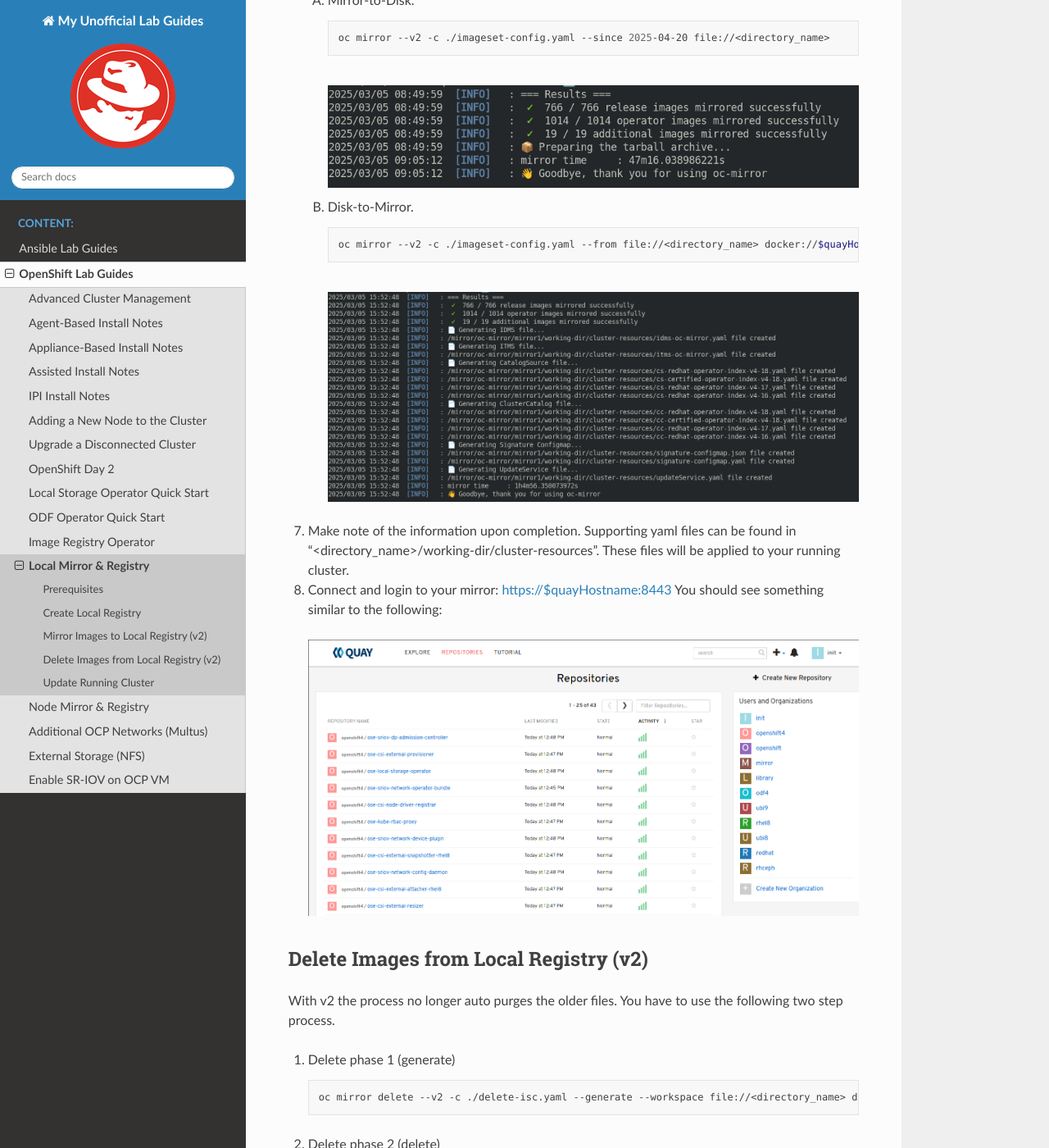
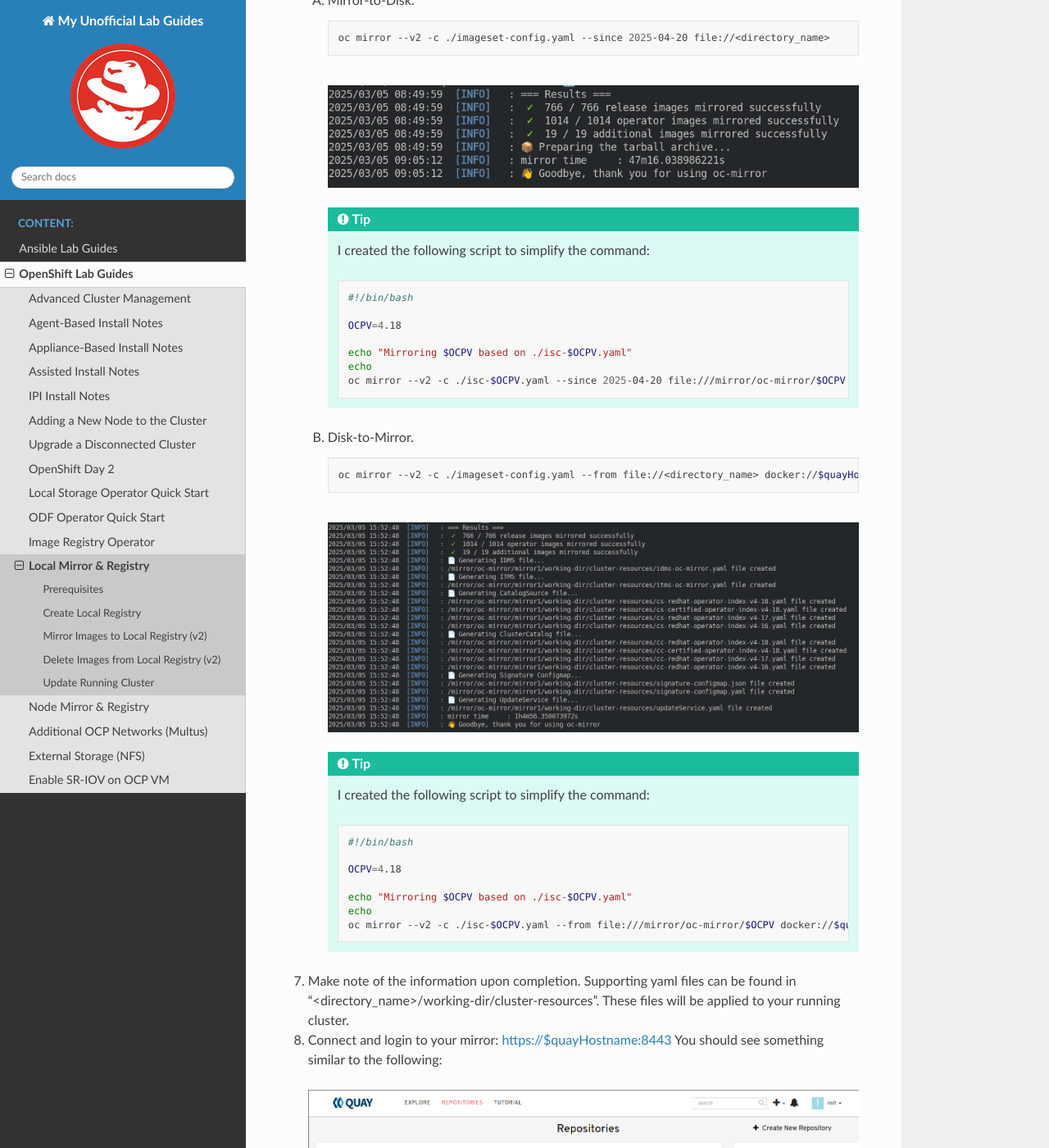
Before and after one commit to vtog/labGuides, a Sphinx documentation site: the page built from source/ocp/local-mirror-registry.rst, in a window 1280 px wide and 1400 px high, scrolled down 8593 px. Shown: the whole window at 82% size. Built offline with Sphinx 7.4.7 and the Read the Docs theme 3.1.0, drawn with Linux system fonts in a browser that asks for light colours; pages that are not in the unit, such as notebooks, are missing from menus.

Commit message:
added oc mirror v2 scripts

```diff
--- a/source/ocp/local-mirror-registry.rst
+++ b/source/ocp/local-mirror-registry.rst
@@ -421,6 +421,18 @@
 
       .. image:: ./images/mirror-results.png
 
+      .. tip:: I created the following script to simplify the command:
+
+         .. code-block:: bash
+
+            #!/bin/bash
+
+            OCPV=4.18
+
+            echo "Mirroring $OCPV based on ./isc-$OCPV.yaml"
+            echo
+            oc mirror --v2 -c ./isc-$OCPV.yaml --since 2025-04-20 file:///mirror/oc-mirror/$OCPV
+
    #. Disk-to-Mirror.
 
       .. code-block:: bash
@@ -428,6 +440,18 @@
          oc mirror --v2 -c ./imageset-config.yaml --from file://<directory_name> docker://$quayHostname:8443
 
       .. image:: ./images/mirror-results2.png
+
+      .. tip:: I created the following script to simplify the command:
+
+         .. code-block:: bash
+
+            #!/bin/bash
+
+            OCPV=4.18
+
+            echo "Mirroring $OCPV based on ./isc-$OCPV.yaml"
+            echo
+            oc mirror --v2 -c ./isc-$OCPV.yaml --from file:///mirror/oc-mirror/$OCPV docker://$quayHostname:8443
 
 #. Make note of the information upon completion. Supporting yaml files can be
    found in "<directory_name>/working-dir/cluster-resources". These files will
```
